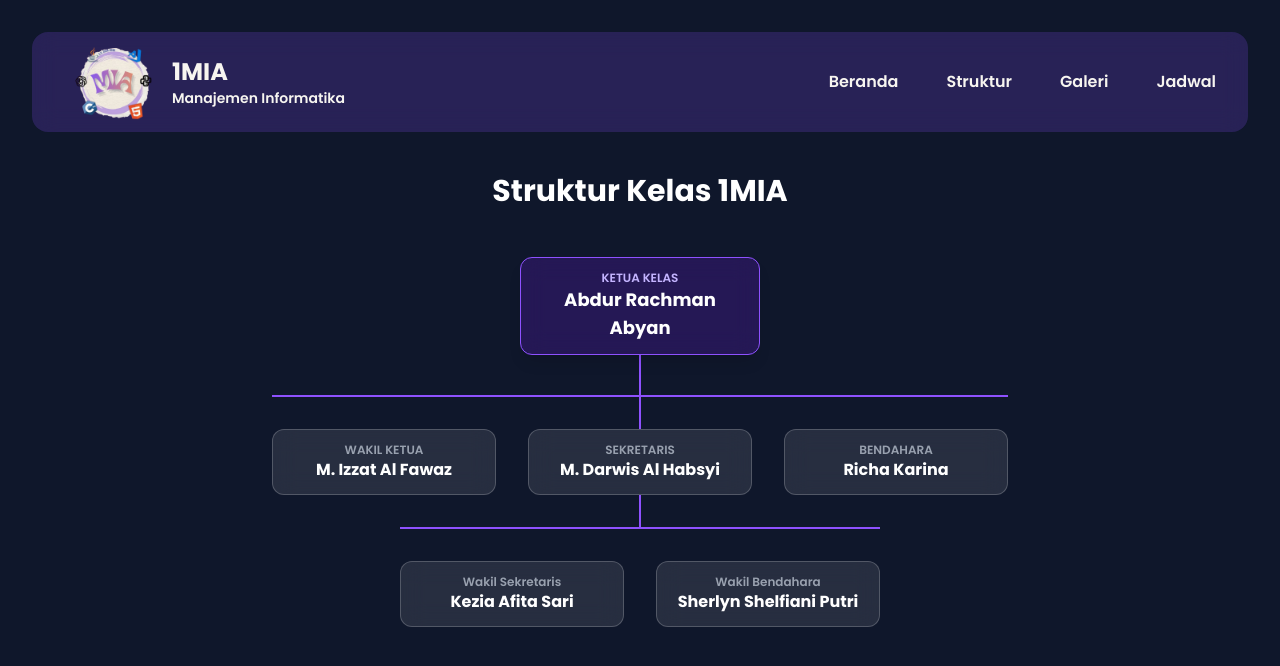
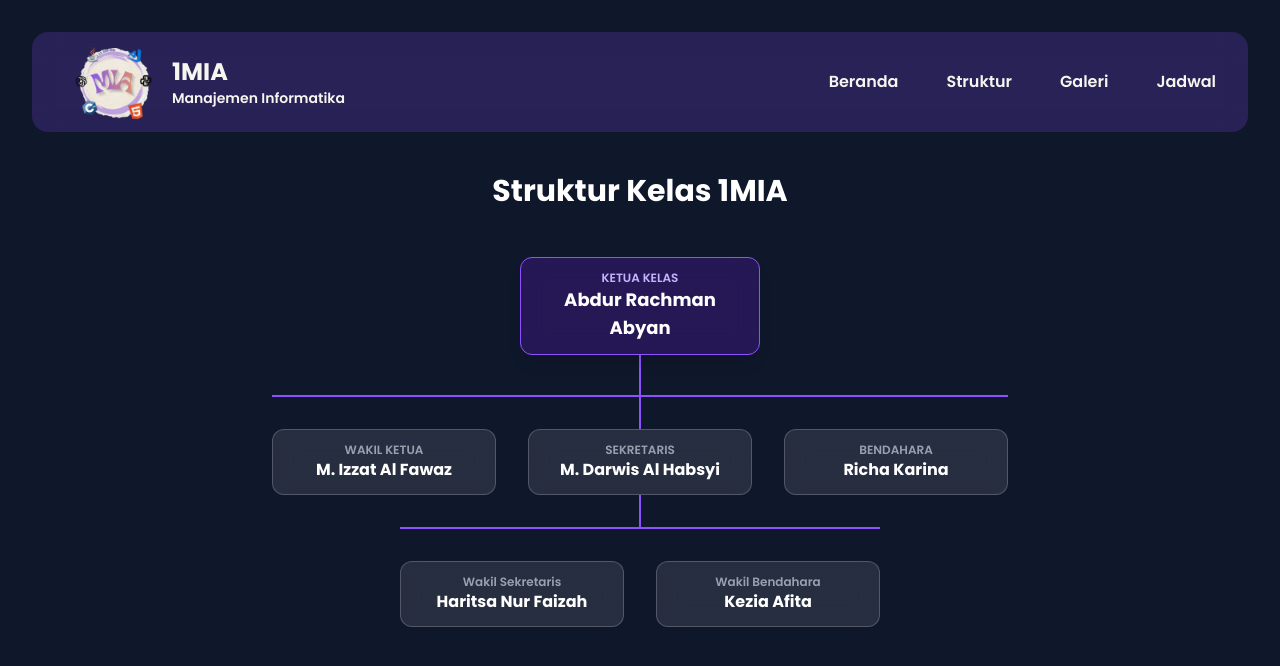
Before and after one commit to tauhidfebryan/1mia-web, a Next.js app: page /struktur in a window 1280 px wide. Shown: the top 666 px of the page. Built offline with nearby package versions, Linux system fonts and the light colour scheme.

Commit message:
fix: pengubahan wakil sekretaris

```diff
--- a/app/struktur/page.tsx
+++ b/app/struktur/page.tsx
@@ -55,11 +55,11 @@ const Structure = () => {
           <p className="text-xs text-gray-400 font-semibold">
             Wakil Sekretaris
           </p>
-          <p className="text-base font-bold">Kezia Afita Sari</p>
+          <p className="text-base font-bold">Haritsa Nur Faizah</p>
         </div>
         <div className="w-56 bg-white/10 border border-white/20 backdrop-blur-md px-5 py-3 rounded-xl text-center hover:scale-95 transition duration-300">
           <p className="text-xs text-gray-400 font-semibold">Wakil Bendahara</p>
-          <p className="text-base font-bold">Sherlyn Shelfiani Putri</p>
+          <p className="text-base font-bold">Kezia Afita</p>
         </div>
       </div>
     </section>
```
